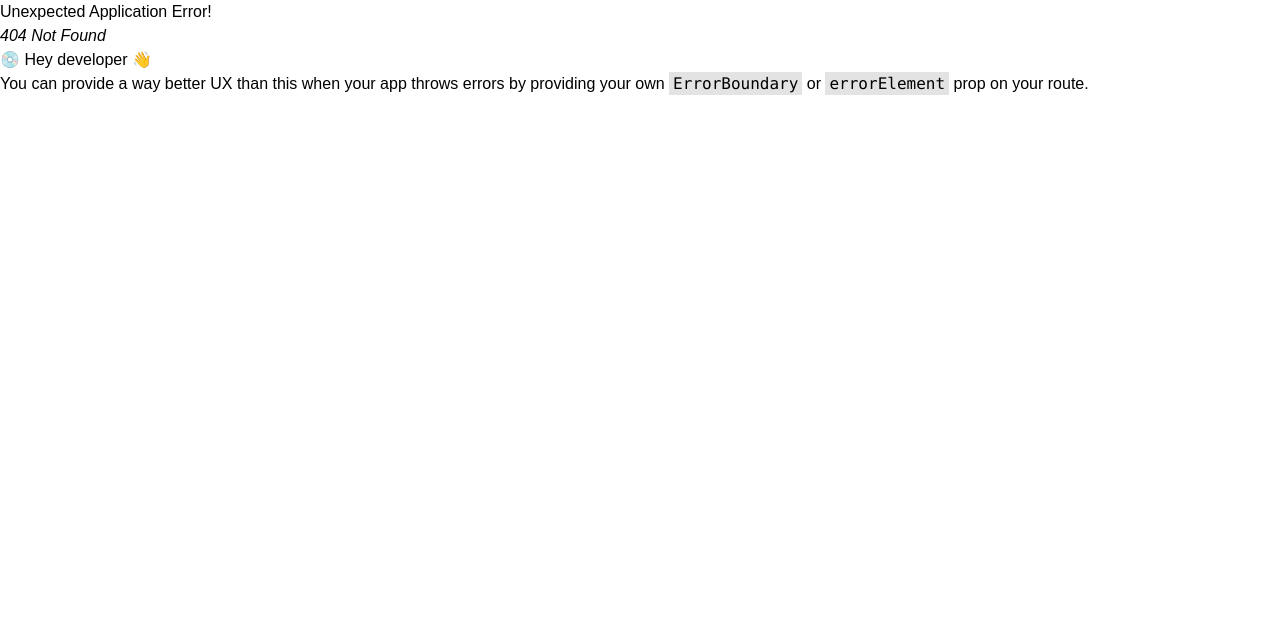
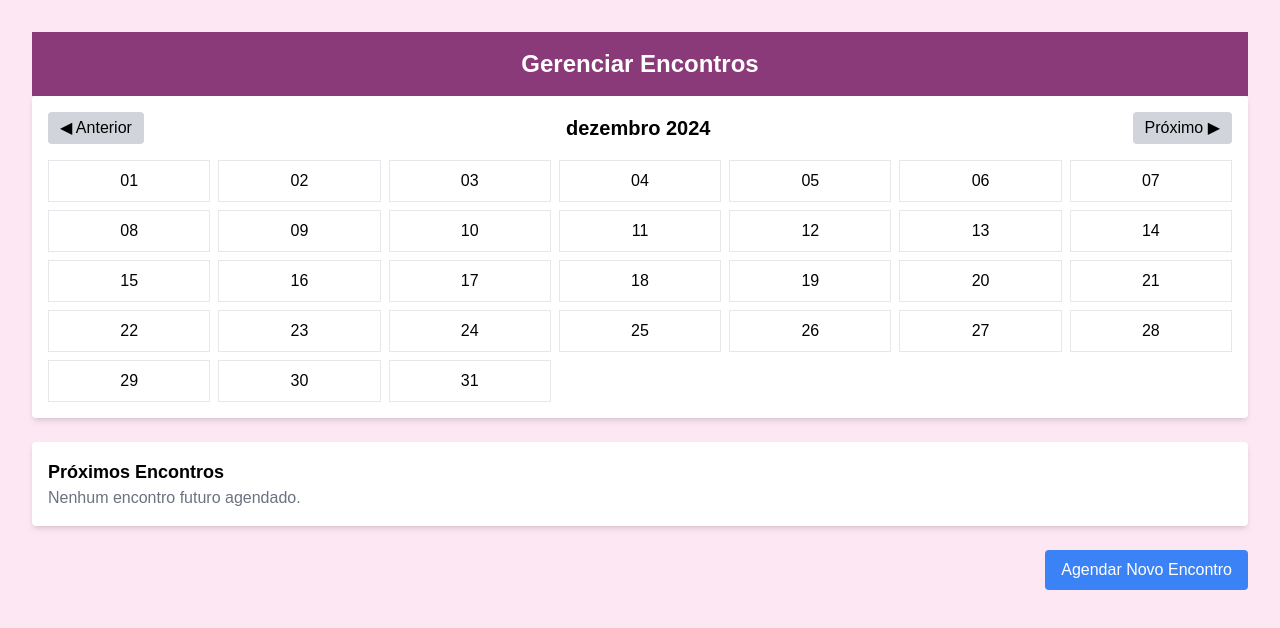
Before and after one commit to Seidenthal/competencia, a React (Vite) app: page /encontrosTutora in a window 1280 px wide. Before the commit this address had no page. Shown: the top 628 px of the page. Built offline with nearby package versions, Linux system fonts and the light colour scheme.

Commit message:
Criação do componente Calendar e das páginas EncontrosAluna e EncontrosTutora modified:   package-lock.json modified:   package.json new file:   src/Calendar.jsx new file:   src/EncontrosAluna.jsx new file:   src/EncontrosTutora.jsx modified:   src/TutoriaPageTutora.jsx modified:   src/main.jsx

```diff
--- a/package.json
+++ b/package.json
@@ -11,6 +11,7 @@
   },
   "dependencies": {
     "@fortawesome/fontawesome-free": "^6.7.1",
+    "date-fns": "^4.1.0",
     "lucide-react": "^0.468.0",
     "react": "^18.3.1",
     "react-dom": "^18.3.1",
--- /dev/null
+++ b/src/Calendar.jsx
@@ -0,0 +1,102 @@
+import { useState } from 'react';
+import {
+  format,
+  startOfMonth,
+  endOfMonth,
+  eachDayOfInterval,
+  isSameDay,
+  subMonths,
+  addMonths,
+} from 'date-fns';
+import { ptBR } from 'date-fns/locale';
+import PropTypes from 'prop-types';
+
+const Calendar = ({ events }) => {
+  const [currentDate, setCurrentDate] = useState(new Date());
+  const [hoveredEvent, setHoveredEvent] = useState(null);
+
+  const daysInMonth = eachDayOfInterval({
+    start: startOfMonth(currentDate),
+    end: endOfMonth(currentDate),
+  });
+
+  const changeMonth = (offset) => {
+    setCurrentDate((prevDate) =>
+      offset < 0 ? subMonths(prevDate, 1) : addMonths(prevDate, 1),
+    );
+  };
+
+  return (
+    <div className="bg-white p-4 rounded shadow-md relative">
+      {/* Cabeçalho do calendário */}
+      <div className="flex justify-between items-center mb-4">
+        <button
+          onClick={() => changeMonth(-1)}
+          className="bg-gray-300 px-3 py-1 rounded hover:bg-gray-400"
+        >
+          ◀ Anterior
+        </button>
+
+        <h2 className="text-xl font-bold text-center">
+          {format(currentDate, 'MMMM yyyy', { locale: ptBR })}
+        </h2>
+
+        <button
+          onClick={() => changeMonth(1)}
+          className="bg-gray-300 px-3 py-1 rounded hover:bg-gray-400"
+        >
+          Próximo ▶
+        </button>
+      </div>
+
+      {/* Dias do mês */}
+      <div className="grid grid-cols-7 gap-2 mt-4">
+        {daysInMonth.map((day) => {
+          const event = events.find((e) => isSameDay(new Date(e.date), day));
+
+          return (
+            <div
+              key={day}
+              className="border p-2 text-center relative"
+              onMouseEnter={() => setHoveredEvent(event)}
+              onMouseLeave={() => setHoveredEvent(null)}
+            >
+              {format(day, 'dd')}
+
+              {/* Marcar encontros no calendário */}
+              {event && (
+                <div className="bg-blue-500 text-white text-xs rounded mt-1 p-1">
+                  Encontro
+                </div>
+              )}
+
+              {/* Tooltip ao passar o mouse */}
+              {event && hoveredEvent === event && (
+                <div className="absolute left-1/2 transform -translate-x-1/2 bottom-10 bg-gray-700 text-white text-sm rounded p-2 shadow-md z-50 w-40">
+                  <p>
+                    <strong>{event.topic}</strong>
+                  </p>
+                  <p>
+                    {format(new Date(event.date), 'dd/MM/yyyy')} às {event.time}
+                  </p>
+                </div>
+              )}
+            </div>
+          );
+        })}
+      </div>
+    </div>
+  );
+};
+
+Calendar.propTypes = {
+  events: PropTypes.arrayOf(
+    PropTypes.shape({
+      date: PropTypes.string.isRequired,
+      time: PropTypes.string.isRequired,
+      topic: PropTypes.string.isRequired,
+    }),
+  ).isRequired,
+};
+
+export default Calendar;
--- /dev/null
+++ b/src/EncontrosAluna.jsx
@@ -0,0 +1,44 @@
+import { useState } from 'react';
+import Calendar from './Calendar';
+import { format, parseISO, isBefore, startOfDay } from 'date-fns';
+
+function EncontrosAluna() {
+  const [encontros, setEncontros] = useState([]);
+
+  // Filtra apenas os encontros futuros para exibição na lista
+  const encontrosFuturos = encontros.filter(
+    (encontro) => isBefore(new Date(), startOfDay(new Date(encontro.date))), // Apenas os encontros a partir de hoje
+  );
+
+  return (
+    <div className="bg-pink-100 min-h-screen p-8">
+      <header className="p-4 bg-customPurple text-white">
+        <h1 className="text-2xl font-bold text-center">Meus Encontros</h1>
+      </header>
+
+      <div className="space-y-6">
+        {/* Calendário */}
+        <Calendar events={encontros} />
+
+        {/* Lista de encontros futuros */}
+        <div className="bg-white p-4 rounded shadow-md">
+          <h2 className="text-lg font-bold">Próximos Encontros</h2>
+          {encontrosFuturos.length > 0 ? (
+            <ul className="list-disc pl-5">
+              {encontrosFuturos.map((encontro, index) => (
+                <li key={index}>
+                  {format(new Date(encontro.date), 'dd/MM/yyyy')} às{' '}
+                  {encontro.time} - {encontro.topic}
+                </li>
+              ))}
+            </ul>
+          ) : (
+            <p className="text-gray-500">Nenhum encontro futuro agendado.</p>
+          )}
+        </div>
+      </div>
+    </div>
+  );
+}
+
+export default EncontrosAluna;
--- /dev/null
+++ b/src/EncontrosTutora.jsx
@@ -0,0 +1,135 @@
+import { useState } from 'react';
+import Calendar from './Calendar';
+import { format, parseISO, isBefore, startOfDay } from 'date-fns';
+
+function EncontrosTutora() {
+  const [encontros, setEncontros] = useState([]);
+  const [isModalOpen, setIsModalOpen] = useState(false);
+  const [newEncontro, setNewEncontro] = useState({
+    date: '',
+    time: '',
+    topic: '',
+  });
+
+  // Adicionar um novo encontro
+  const handleAddEncontro = () => {
+    if (newEncontro.date && newEncontro.time && newEncontro.topic.trim()) {
+      setEncontros([
+        ...encontros,
+        {
+          ...newEncontro,
+          date: parseISO(newEncontro.date), // Converte string para Date
+        },
+      ]);
+      setNewEncontro({ date: '', time: '', topic: '' });
+      setIsModalOpen(false);
+    }
+  };
+
+  // Filtra apenas os encontros futuros para exibição na lista
+  const encontrosFuturos = encontros.filter(
+    (encontro) => isBefore(new Date(), startOfDay(new Date(encontro.date))), // Apenas os encontros a partir de hoje
+  );
+
+  return (
+    <div className="bg-pink-100 min-h-screen p-8">
+      <header className="p-4 bg-customPurple text-white">
+        <h1 className="text-2xl font-bold text-center">Gerenciar Encontros</h1>
+      </header>
+
+      <div className="space-y-6">
+        {/* Calendário */}
+        <Calendar events={encontros} />
+
+        {/* Lista de encontros futuros */}
+        <div className="bg-white p-4 rounded shadow-md">
+          <h2 className="text-lg font-bold">Próximos Encontros</h2>
+          {encontrosFuturos.length > 0 ? (
+            <ul className="list-disc pl-5">
+              {encontrosFuturos.map((encontro, index) => (
+                <li key={index}>
+                  {format(new Date(encontro.date), 'dd/MM/yyyy')} às{' '}
+                  {encontro.time} - {encontro.topic}
+                </li>
+              ))}
+            </ul>
+          ) : (
+            <p className="text-gray-500">Nenhum encontro futuro agendado.</p>
+          )}
+        </div>
+
+        {/* Botão para abrir o modal */}
+        <div className="flex justify-end">
+          <button
+            onClick={() => setIsModalOpen(true)}
+            className="bg-blue-500 text-white py-2 px-4 rounded hover:bg-blue-600"
+          >
+            Agendar Novo Encontro
+          </button>
+        </div>
+      </div>
+
+      {/* Modal para criar encontros */}
+      {isModalOpen && (
+        <div className="fixed inset-0 flex items-center justify-center bg-black bg-opacity-50 z-50">
+          <div className="bg-white p-6 rounded shadow-md w-full max-w-md">
+            <h2 className="text-lg font-bold mb-4">Agendar Novo Encontro</h2>
+
+            <label className="block text-gray-700 font-semibold mb-2">
+              Data:
+            </label>
+            <input
+              type="date"
+              value={newEncontro.date}
+              onChange={(e) =>
+                setNewEncontro({ ...newEncontro, date: e.target.value })
+              }
+              className="w-full p-2 border border-gray-300 rounded mb-4"
+            />
+
+            <label className="block text-gray-700 font-semibold mb-2">
+              Horário:
+            </label>
+            <input
+              type="time"
+              value={newEncontro.time}
+              onChange={(e) =>
+                setNewEncontro({ ...newEncontro, time: e.target.value })
+              }
+              className="w-full p-2 border border-gray-300 rounded mb-4"
+            />
+
+            <label className="block text-gray-700 font-semibold mb-2">
+              Tópico:
+            </label>
+            <input
+              type="text"
+              value={newEncontro.topic}
+              onChange={(e) =>
+                setNewEncontro({ ...newEncontro, topic: e.target.value })
+              }
+              className="w-full p-2 border border-gray-300 rounded mb-4"
+            />
+
+            <div className="flex space-x-4">
+              <button
+                onClick={handleAddEncontro}
+                className="bg-blue-500 text-white py-2 px-4 rounded hover:bg-blue-600"
+              >
+                Salvar
+              </button>
+              <button
+                onClick={() => setIsModalOpen(false)}
+                className="bg-gray-500 text-white py-2 px-4 rounded hover:bg-gray-600"
+              >
+                Cancelar
+              </button>
+            </div>
+          </div>
+        </div>
+      )}
+    </div>
+  );
+}
+
+export default EncontrosTutora;
--- a/src/TutoriaPageTutora.jsx
+++ b/src/TutoriaPageTutora.jsx
@@ -1,4 +1,4 @@
-import React, { useState } from 'react';
+import { useState } from 'react';
 import Section from './Section';
 
 function TutoriaPageTutora() {
```
Also changed, not shown: src/main.jsx (+11 -0 lines), 1 other file (tests, documents, lock files or other folders).
